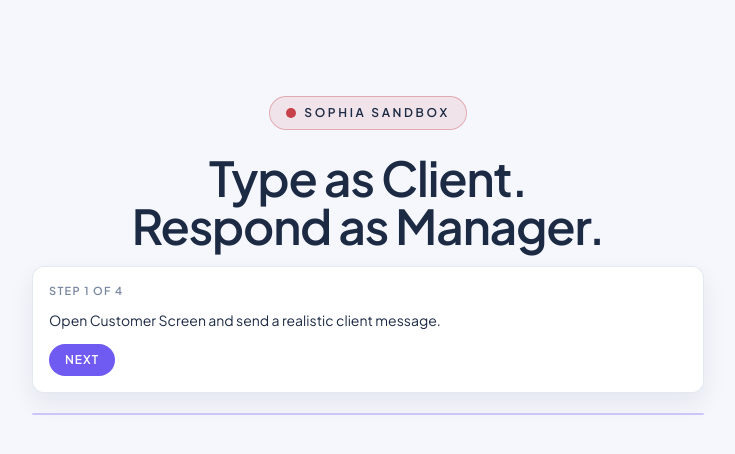
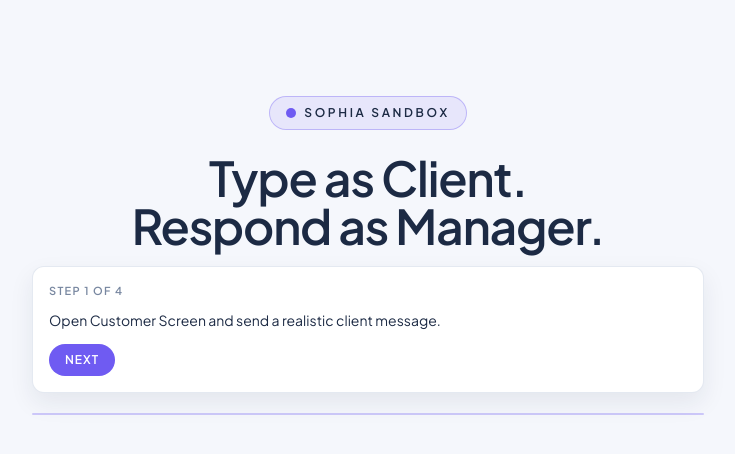
Before and after one commit to EduardP19/resevia-agent, a Next.js app: page /sophia-sandbox in a window 1280 px wide. Shown: the top 454 px of the page, without its empty margins (272-1007 px from the left). Built offline with nearby package versions, Linux system fonts and the light colour scheme.

Commit message:
Update sandbox pill accents and UI polish

```diff
--- a/app/sophia-sandbox/SophiaSandboxPageClient.tsx
+++ b/app/sophia-sandbox/SophiaSandboxPageClient.tsx
@@ -917,8 +917,8 @@ export default function TestUiPageClient() {
       <div className="pointer-events-none absolute inset-0 bg-[radial-gradient(circle_at_bottom_right,rgba(var(--sb-purple),0.16),transparent_46%)]" />
       <div className="relative mx-auto max-w-7xl">
         <div className="mx-auto max-w-3xl text-center">
-          <div className="inline-flex items-center gap-2 rounded-full border border-[rgb(var(--sb-danger))]/35 bg-[rgb(var(--sb-danger))]/10 px-4 py-2 text-xs font-semibold uppercase tracking-[0.22em] text-[rgb(var(--sb-fg))]">
-            <span className="h-2.5 w-2.5 rounded-full bg-[rgb(var(--sb-danger))]" />
+          <div className="inline-flex items-center gap-2 rounded-full border border-[rgb(var(--sb-purple))]/35 bg-[rgb(var(--sb-purple))]/10 px-4 py-2 text-xs font-semibold uppercase tracking-[0.22em] text-[rgb(var(--sb-fg))]">
+            <span className="h-2.5 w-2.5 rounded-full bg-[rgb(var(--sb-purple))]" />
             Sophia Sandbox
           </div>
           <h1 className="mt-6 text-4xl font-semibold tracking-tight text-[rgb(var(--sb-fg))] sm:text-5xl">
@@ -1278,7 +1278,7 @@ export default function TestUiPageClient() {
                 <button
                   type="submit"
                   disabled={!input.trim() || loading || isApproving || customerComposerLocked}
-                  className="inline-flex w-full items-center justify-center rounded-full bg-[rgb(var(--sb-gold))] px-5 py-3 text-sm font-semibold text-white transition hover:bg-[rgb(var(--sb-gold))]/80 disabled:cursor-not-allowed disabled:opacity-50"
+                  className="inline-flex h-12 w-full items-center justify-center rounded-full bg-[rgb(var(--sb-gold))] px-5 text-sm font-semibold text-white transition hover:bg-[rgb(var(--sb-gold))]/80 disabled:cursor-not-allowed disabled:opacity-50"
                 >
                   Send
                 </button>
```
